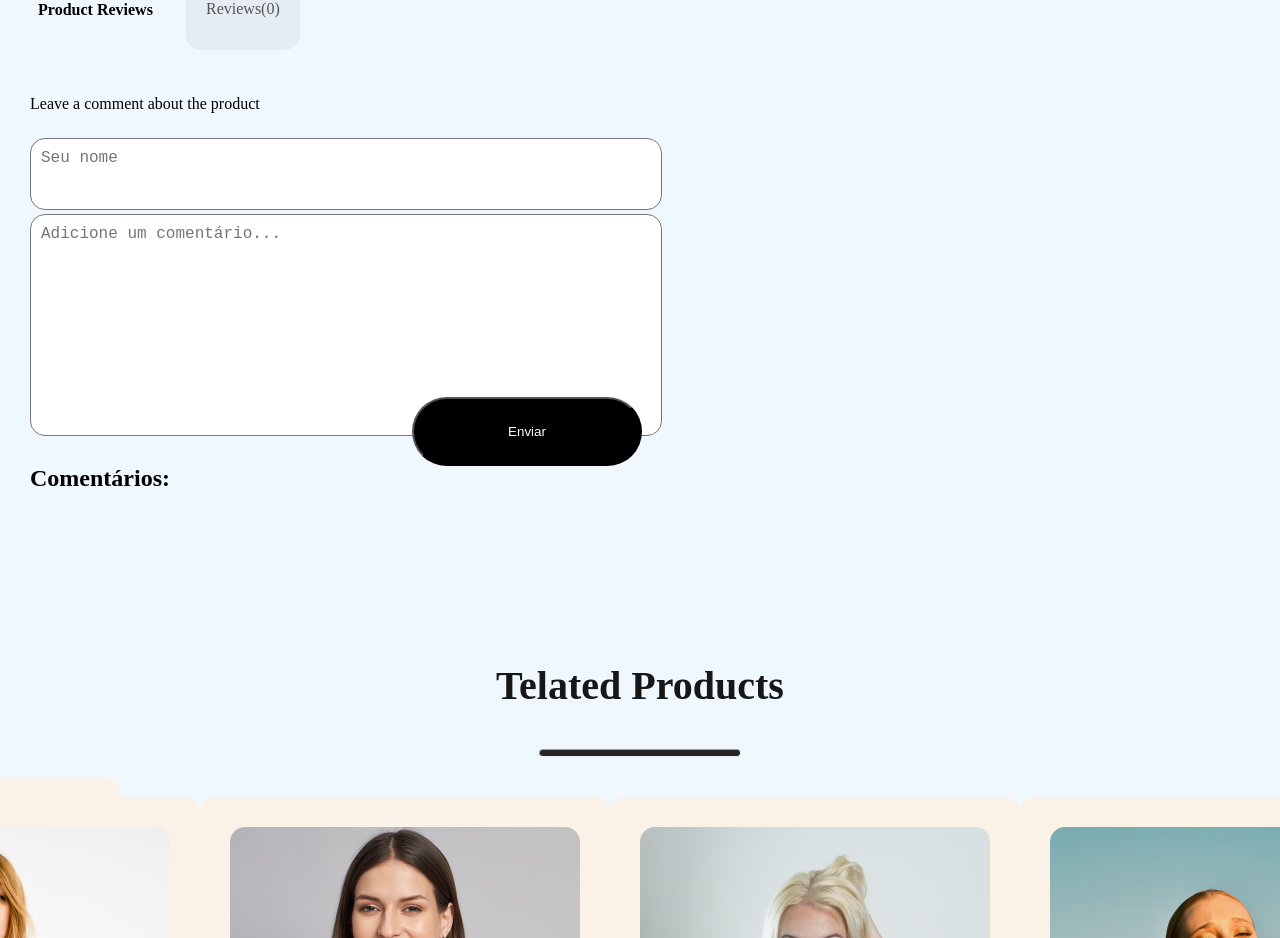
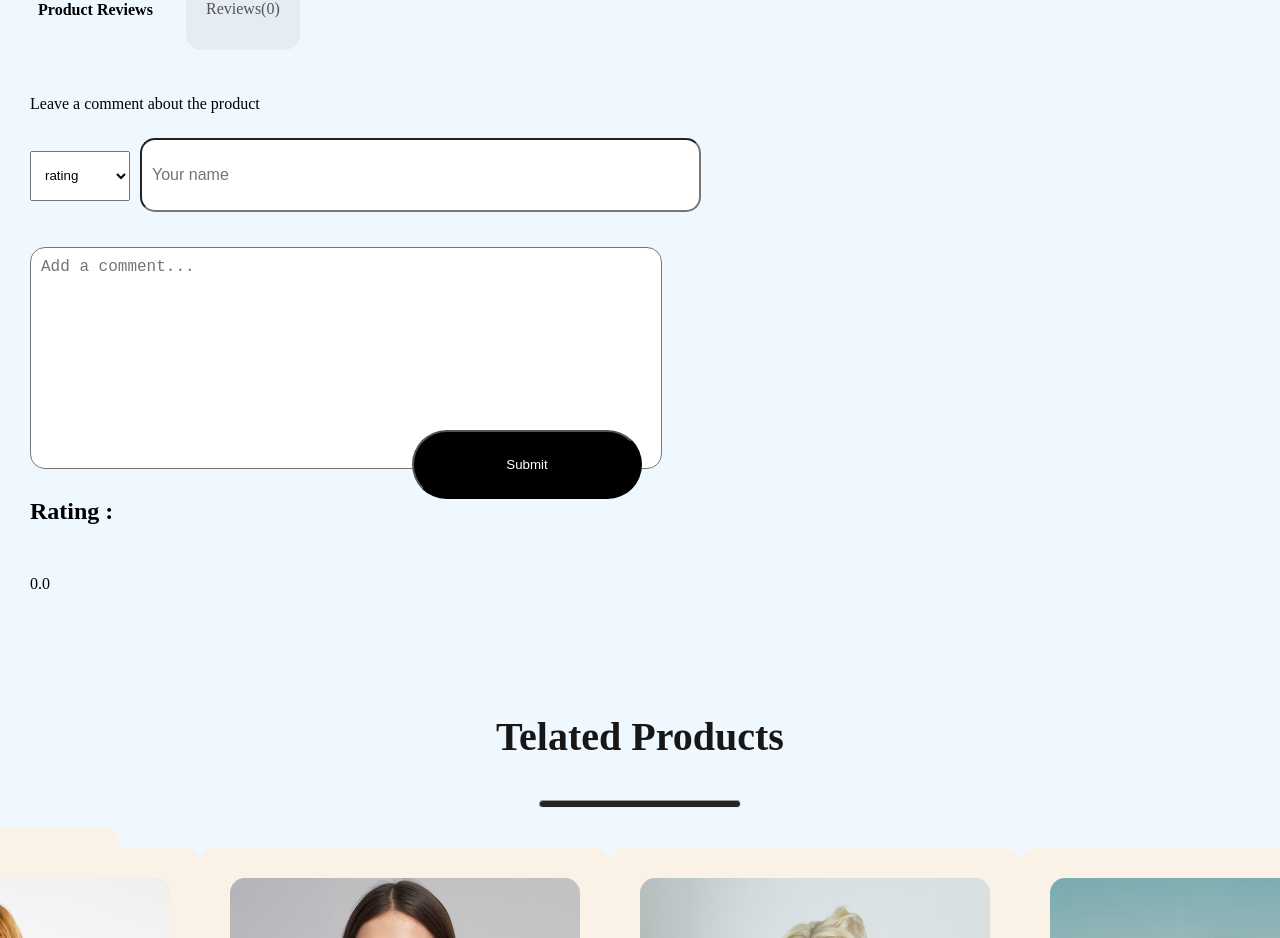
Before and after one commit to danielandersonBC96/Ecommerce.github.io, a React (Create React App) app: page /product/1 in a window 1280 px wide. Shown: the part 1018-1956 px from the top of the page. Built offline with nearby package versions, Linux system fonts and the light colour scheme.

Commit message:
criando sistema de avaliação do produto

```diff
--- a/src/Components/DesscriptionBox/DescriptionBox.css
+++ b/src/Components/DesscriptionBox/DescriptionBox.css
@@ -155,15 +155,23 @@
  }
 
  .username-input{
-   width: 50%;
+   width: 44%;
    height: 50px; /* Defina a altura desejada para a área de texto */
    resize: none; /* Impede redimensionamento manual */
    padding: 10px;
    font-size: 16px;
     border-radius: 15px;
+    margin-bottom: 35px;
 
  }
 
  h2{
    margin-bottom: 50px;
  }
+
+ .ratting{
+  width: 100px;
+  height: 50px;
+  padding: 10px;
+  margin-right: 10px;
+ }
--- a/src/Components/DesscriptionBox/DescriptionBox.jsx
+++ b/src/Components/DesscriptionBox/DescriptionBox.jsx
@@ -9,6 +9,26 @@ export const DescriptionBox = () => {
   const [commentsList, setCommentsList] = useState(JSON.parse(initialComments));
   const [editIndex, setEditIndex] = useState(null);
   const [username, setUsername] = useState('');
+  const [averageRating, setAverageRating] = useState(0);
+  const [rating, setRating] = useState(0);
+  const [isRatingSubmitted, setIsRatingSubmitted] = useState(false);
+
+  useEffect(() => {
+    // Filter comments based on product ID
+    const filteredComments = JSON.parse(initialComments).filter(comment => comment.productId === productId);
+    setCommentsList(filteredComments);
+
+    // Calculate average rating for filtered comments
+    const calculateAverageRating = () => {
+      if (filteredComments.length === 0) {
+        return 0;
+      }
+      const totalRating = filteredComments.reduce((acc, comment) => acc + (comment.rating || 0), 0);
+      return totalRating / filteredComments.length;
+    };
+    const average = calculateAverageRating();
+    setAverageRating(average);
+  }, [initialComments, productId]);
 
   const handleCommentChange = (event) => {
     setComment(event.target.value);
@@ -18,28 +38,35 @@ export const DescriptionBox = () => {
     setUsername(event.target.value);
   };
 
+  const handleRatingChange = (event) => {
+    setRating(parseInt(event.target.value));
+  };
+
   const handleSubmit = (event) => {
     event.preventDefault();
     if (!username) {
-      alert('Por favor, insira seu nome.');
+      alert('Please enter your name.');
       return;
     }
     if (editIndex !== null) {
       const updatedComments = [...commentsList];
       updatedComments[editIndex].text = comment;
+      updatedComments[editIndex].rating = rating; // Add the rating to the edited comment
       setCommentsList(updatedComments);
       setEditIndex(null);
     } else {
-      const newComment = { user: username, text: comment, productId: productId };
+      const newComment = { user: username, text: comment, rating: rating, productId: productId };
       const newComments = [...commentsList, newComment];
       setCommentsList(newComments);
       localStorage.setItem(`product_${productId}_comments`, JSON.stringify(newComments));
     }
     setComment('');
+    setRating(0);
   };
 
   const handleEdit = (index) => {
     setComment(commentsList[index].text);
+    setRating(commentsList[index].rating || 0); // Set the rating when editing
     setEditIndex(index);
   };
 
@@ -50,10 +77,18 @@ export const DescriptionBox = () => {
     localStorage.setItem(`product_${productId}_comments`, JSON.stringify(updatedComments));
   };
 
-  useEffect(() => {
-    const initialComments = localStorage.getItem(`product_${productId}_comments`) || '[]';
-    setCommentsList(JSON.parse(initialComments));
-  }, [productId]);
+  const handleRatingSubmit = () => {
+    if (rating === 0) {
+      alert('Please select a rating before submitting.');
+      return;
+    }
+    setIsRatingSubmitted(true);
+    const newRatingComment = { user: username, rating: rating, productId: productId };
+    const newComments = [...commentsList, newRatingComment];
+    setCommentsList(newComments);
+    localStorage.setItem(`product_${productId}_comments`, JSON.stringify(newComments));
+    setRating(0);
+  };
 
   return (
     <div className='descriptionbox'>
@@ -62,40 +97,56 @@ export const DescriptionBox = () => {
         <div className="descrptionbox-nav-box-fade">Reviews({commentsList.length})</div>
       </div>
       <div className="descriptionbox-description">
-        <p>
-          Leave a comment about the product
-        </p>
+        <p>Leave a comment about the product</p>
         <form onSubmit={handleSubmit} className="comment-form">
           <div className="comment-textarea-wrapper">
-            <textarea
+
+          <select value={rating} onChange={handleRatingChange} className='ratting'>
+              <option value={0}>rating </option>
+              <option value={1}>1</option>
+              <option value={2}>2</option>
+              <option value={3}>3</option>
+              <option value={4}>4</option>
+              <option value={5}>5</option>
+            </select>
+            <input
               type="text"
               value={username}
               onChange={handleUsernameChange}
-              placeholder="Seu nome"
+              placeholder="Your name"
               className="username-input"
             />
+
             <textarea
               value={comment}
               onChange={handleCommentChange}
-              placeholder="Adicione um comentário..."
+              placeholder="Add a comment..."
               className="comment-textarea"
             />
-            <button type="submit" className="comment-button">{editIndex !== null ? 'Salvar' : 'Enviar'}</button>
+
+            <button type="submit" className="comment-button">{editIndex !== null ? 'Save' : 'Submit'}</button>
           </div>
         </form>
         <div className="comments-section">
-          <h2>Comentários:</h2>
+
+          <div className="average-rating-section">
+          <h2>Rating :</h2>
+          <p>{averageRating.toFixed(1)}</p>
+        </div>
+
           <ul>
             {commentsList.map((comment, index) => (
               <li key={index}>
-                <strong className='nome'>{comment.user}:</strong> {comment.text}
-                <button onClick={() => handleEdit(index)} className='editar'>Editar</button>
-                <button onClick={() => handleDelete(index)} className='excluir'>Excluir</button>
+                <strong className='nome'>{comment.user}:</strong> {comment.text} {/* Display the comment */}
+                {comment.rating && <span> - Rating: {comment.rating}</span>} {/* Display the rating if it exists */}
+                <button onClick={() => handleEdit(index)} className='editar'>Edit</button>
+                <button onClick={() => handleDelete(index)} className='excluir'>Delete</button>
               </li>
             ))}
           </ul>
         </div>
-      </div>
+
+        </div>
     </div>
   );
 };
```
